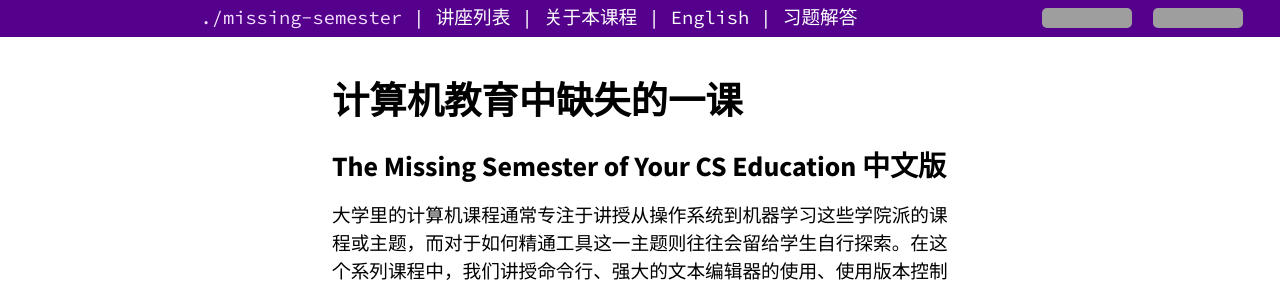
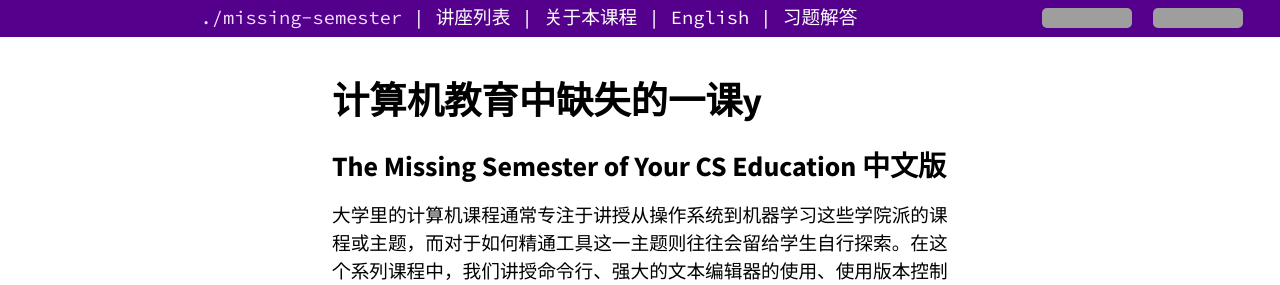
Before and after one commit to missing-semester-cn/missing-semester-cn.github.io, a Jekyll site: the page built from index.md, in a window 1280 px wide, cut to the strip 0-285 px from the top of the page. Built offline with Jekyll 4.4.1, drawn with Linux system fonts in a browser that asks for light colours; grey boxes are pictures that could not be loaded.

Commit message:
未修改

```diff
--- a/index.md
+++ b/index.md
@@ -1,6 +1,6 @@
 ---
 layout: page
-title: 计算机教育中缺失的一课
+title: 计算机教育中缺失的一课y
 ---
 
 # The Missing Semester of Your CS Education 中文版
```
